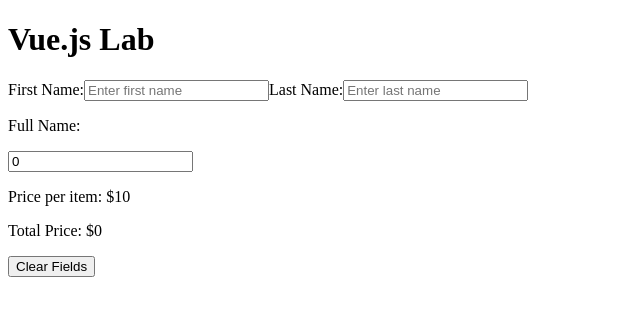
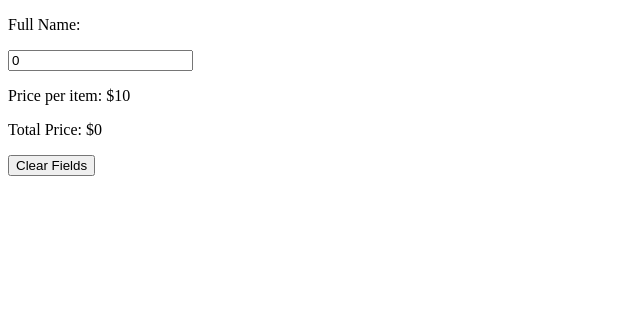
Before and after one commit to kmshukla/comp-6062-week-10-lab, a plain HTML site: page index.html in a window 1280 px wide. Shown: the whole page, without its empty margins (0-640 px from the left). Drawn offline with nearby package versions, Linux system fonts and the light colour scheme.

Commit message:
Update index.html

```diff
--- a/index.html
+++ b/index.html
@@ -8,13 +8,8 @@
 
     <body>
         <div id="app">
-            <h1>Vue.js Lab</h1>
 
-            <label>First Name:</label>
-            <input type="text" v-model="firstName" placeholder="Enter first name">
 
-            <label>Last Name:</label>
-            <input type="text" v-model="lastName" placeholder="Enter last name">
 
             <p>Full Name: {{fullName}}</p>
 
```
